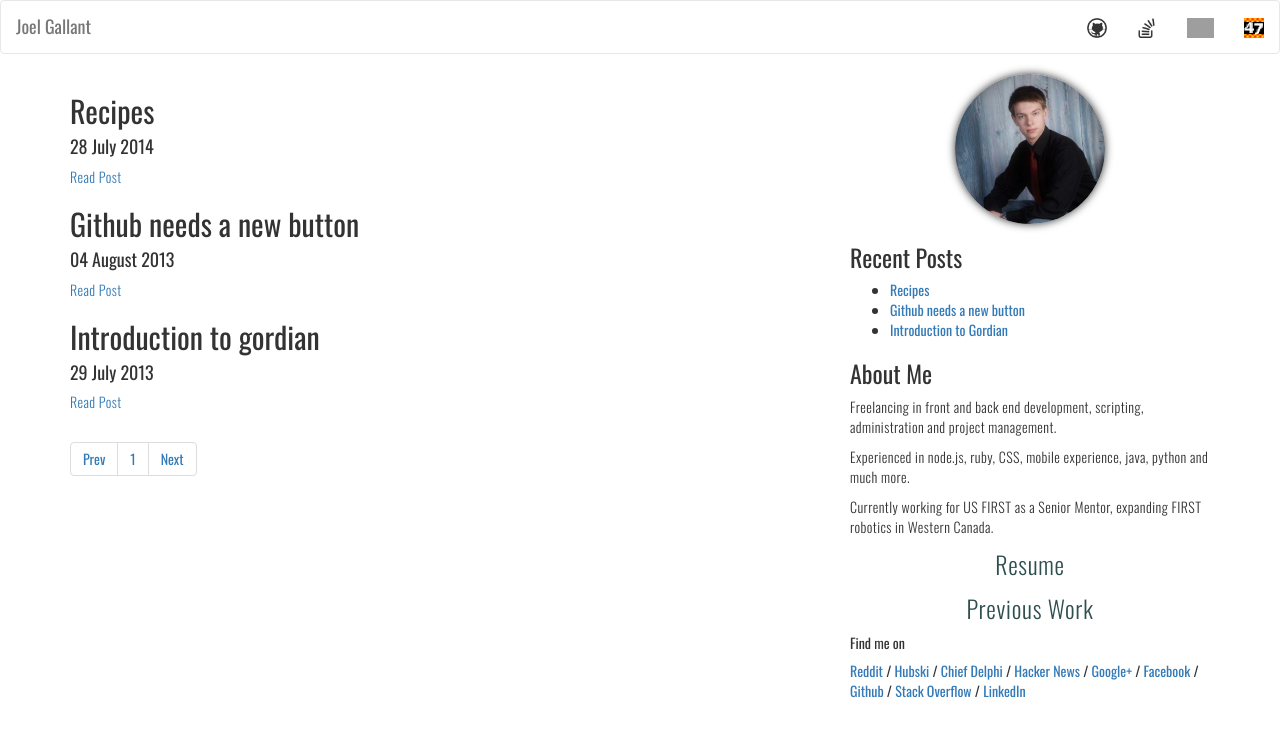
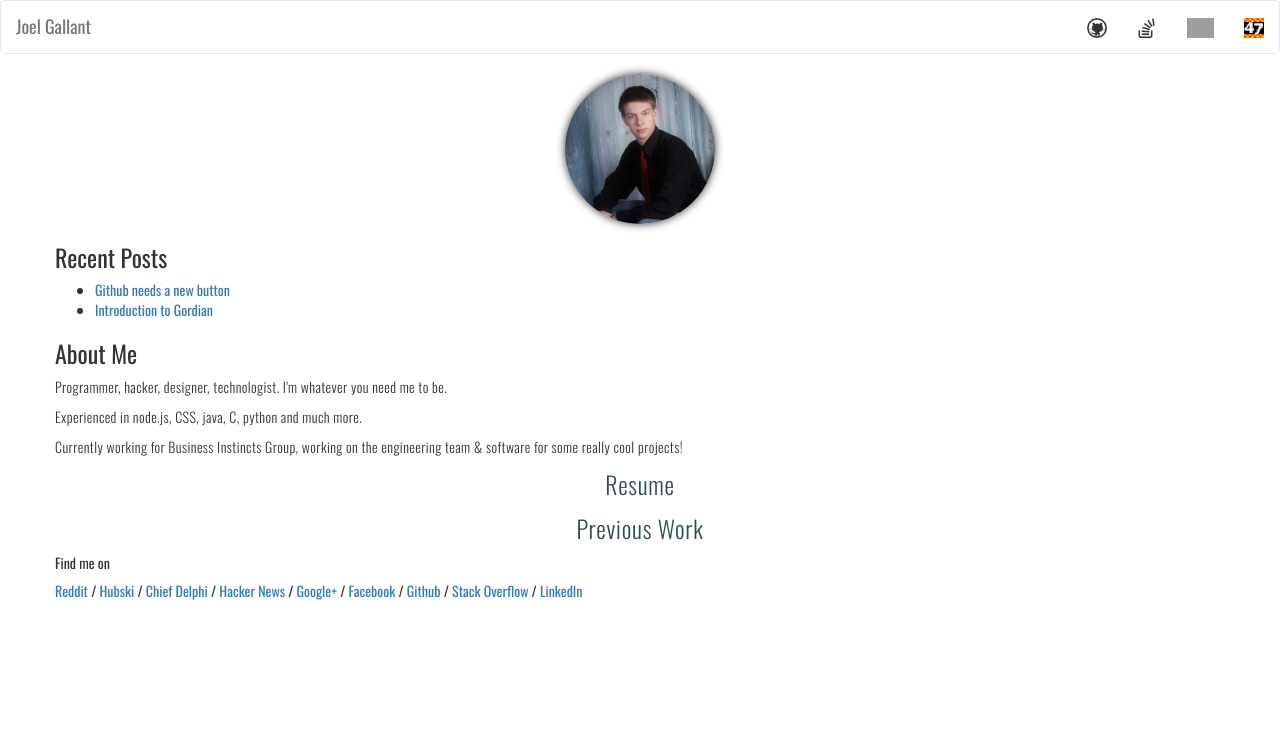
Before and after one commit to joelg236/joelg236.github.io, a Jekyll site: the page built from index.html, in a window 1280 px wide. Shown: the top 737 px of the page. Built offline with Jekyll 4.4.1, drawn with Linux system fonts in a browser that asks for light colours; nearby versions of some CDN libraries; Markdown is read by kramdown in place of the engine named in the settings; grey boxes are pictures that could not be loaded.

Commit message:
Cleaned up site.

```diff
--- a/_includes/sidebar.html
+++ b/_includes/sidebar.html
@@ -18,9 +18,9 @@
 </ul>
 
 <h3>About Me</h3>
-<p>Freelancing in front and back end development, scripting, administration and project management.</p>
-<p>Experienced in node.js, ruby, CSS, mobile experience, java, python and much more.</p>
-<p>Currently working for US FIRST as a Senior Mentor, expanding FIRST robotics in Western Canada.</p>
+<p>Programmer, hacker, designer, technologist. I'm whatever you need me to be.</p>
+<p>Experienced in node.js, CSS, java, C, python and much more.</p>
+<p>Currently working for Business Instincts Group, working on the engineering team & software for some really cool projects!</p>
 
 <p style="text-align:center;font-size:24px;"><a style="color:darkslategrey;" href="/resume">Resume</a></p>
 <p style="text-align:center;font-size:24px;"><a style="color:darkslategrey;" href="/work">Previous Work</a></p>
--- /dev/null
+++ b/_layouts/index.html
@@ -0,0 +1,7 @@
+{% include header.html %}
+
+    <div class="row">
+        {% include sidebar.html %}
+    </div>
+
+{% include footer.html %}
--- a/index.html
+++ b/index.html
@@ -1,47 +1,3 @@
 ---
-layout: default
+layout: index
 ---
-
-{% for post in site.posts limit: 10 %}
-    <h2>{{ post.title | capitalize }}</h2>
-    <h4>{{ post.date | date_to_long_string }}</h4>
-    <p>
-      <a href="{{ post.url }}">Read Post</a>
-    </p>
-{% endfor %}
-
-<div class="row">
-    <div class="col-md-12">
-        <ul class="pagination">
-            {% if paginator.previous_page %}
-                {% if paginator.previous_page == 1 %}
-                    <li><a href="/">Prev</a></li>
-                {% else %}
-                    <li><a href="/page{{ paginator.previous_page }}">Prev</a></li>
-                {% endif %}
-            {% else %}
-                <li><span class="disabled">Prev</span></li>
-            {% endif %}
-
-            {% if paginator.page == 1 %}
-                <li><span class="active">1</span></li>
-            {% else %}
-                <li><a href="/">1</a></li>
-            {% endif %}
-
-            {% for count in (2..paginator.total_pages) %}
-                {% if count == paginator.page %}
-                    <li><span class="active">{{ count }}</span></li>
-                {% else %}
-                    <li><a href="/page{{ count }}">{{ count }}</a></li>
-                {% endif %}
-            {% endfor %}
-
-            {% if paginator.next_page %}
-                <li><a href="/page{{ paginator.next_page }}">Next</a></li>
-            {% else %}
-                <li><span class="disabled">Next</span></li>
-            {% endif %}
-        </ul>
-    </div>
-</div>
```
Also changed, not shown: _posts/2014-07-28-recipes.md (deleted, +0 -8 lines).
